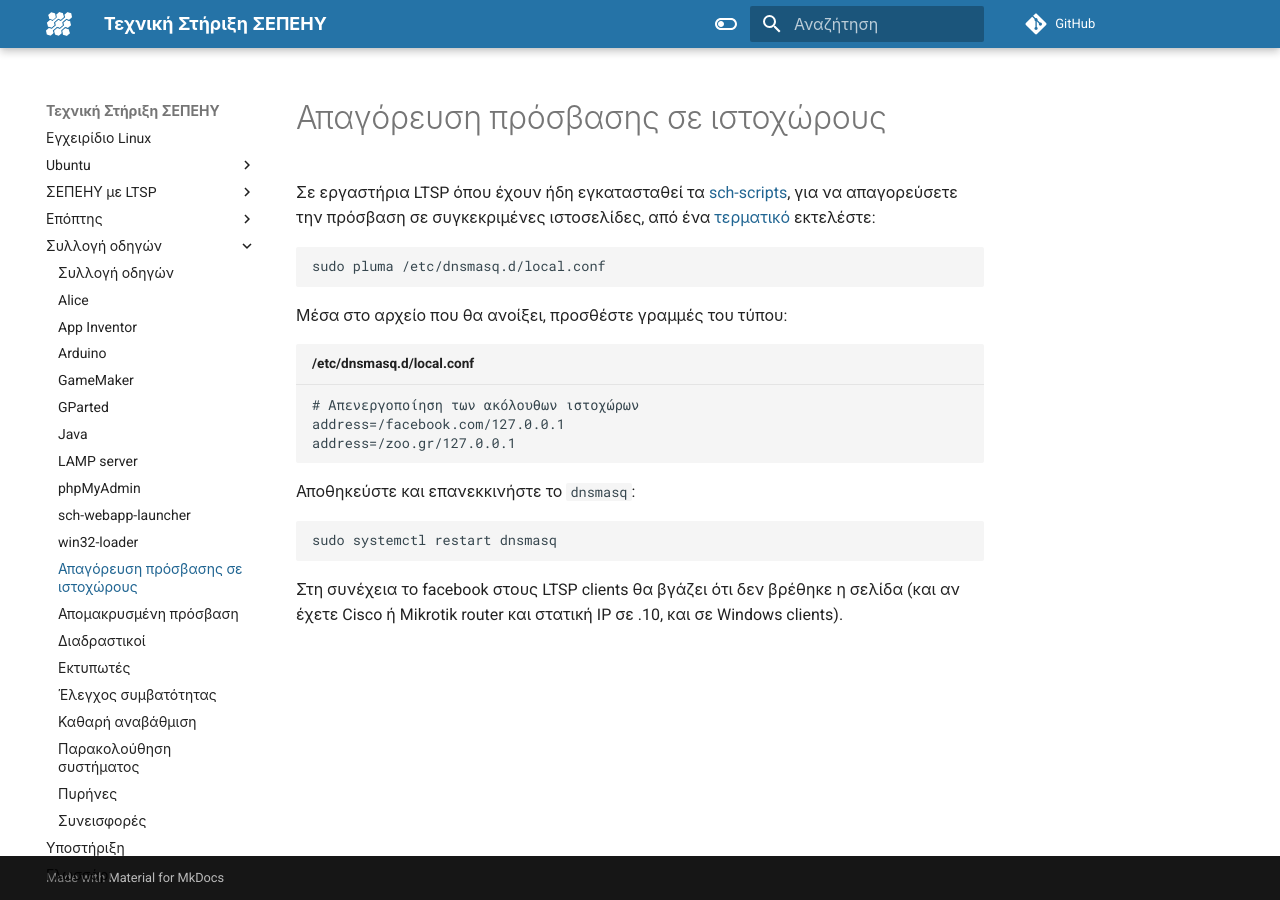
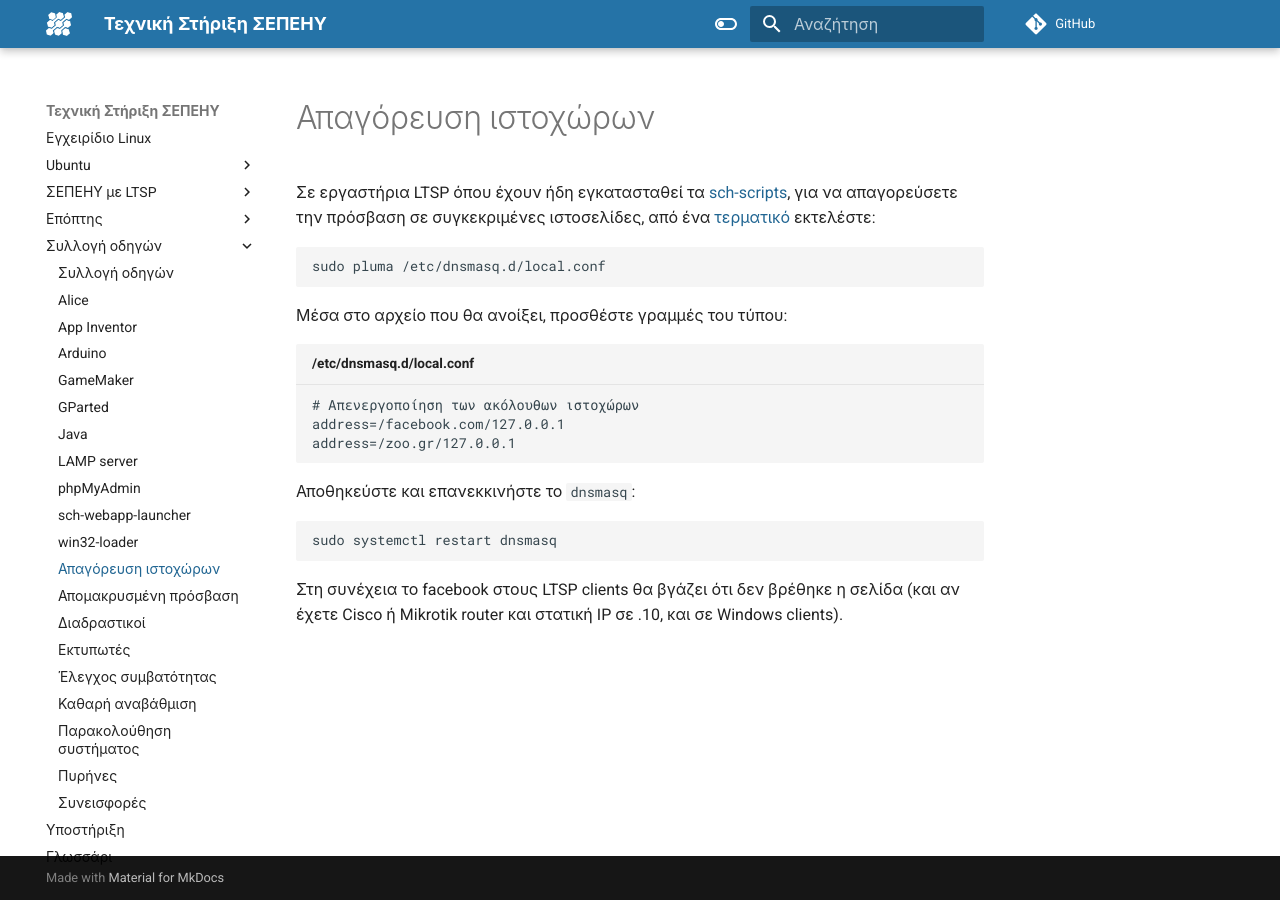
Before and after one commit to siahos/el.ltsp.org, an MkDocs documentation site: the page built from docs/guides/blacklist-sites/index.md, in a window 1280 px wide. Built offline with MkDocs 1.6.1 and Material for MkDocs 9.7.7, drawn with Linux system fonts in a browser that asks for light colours; comment, search, counter and statistics services are not loaded.

Commit message:
Update blacklist-sites

```diff
--- a/docs/guides/blacklist-sites/index.md
+++ b/docs/guides/blacklist-sites/index.md
@@ -1,4 +1,4 @@
-# Απαγόρευση πρόσβασης σε ιστοχώρους
+# Απαγόρευση ιστοχώρων
 
 Σε εργαστήρια LTSP όπου έχουν ήδη εγκατασταθεί τα
 [sch-scripts](../../glossary/index.md#sch-scripts), για να απαγορεύσετε την
--- a/docs/guides/index.md
+++ b/docs/guides/index.md
@@ -14,7 +14,7 @@
 - [phpMyAdmin](phpmyadmin/index.md)
 - [sch-webapp-launcher](sch-webapp-launcher/index.md)
 - [win32-loader](win32-loader/index.md)
-- [Απαγόρευση πρόσβασης σε ιστοχώρους](blacklist-sites/index.md)
+- [Απαγόρευση ιστοχώρων](blacklist-sites/index.md)
 - [Απομακρυσμένη πρόσβαση](remote-access/index.md)
 - [Διαδραστικοί](smartboards/index.md)
 - [Εκτυπωτές](printers/index.md)
```
